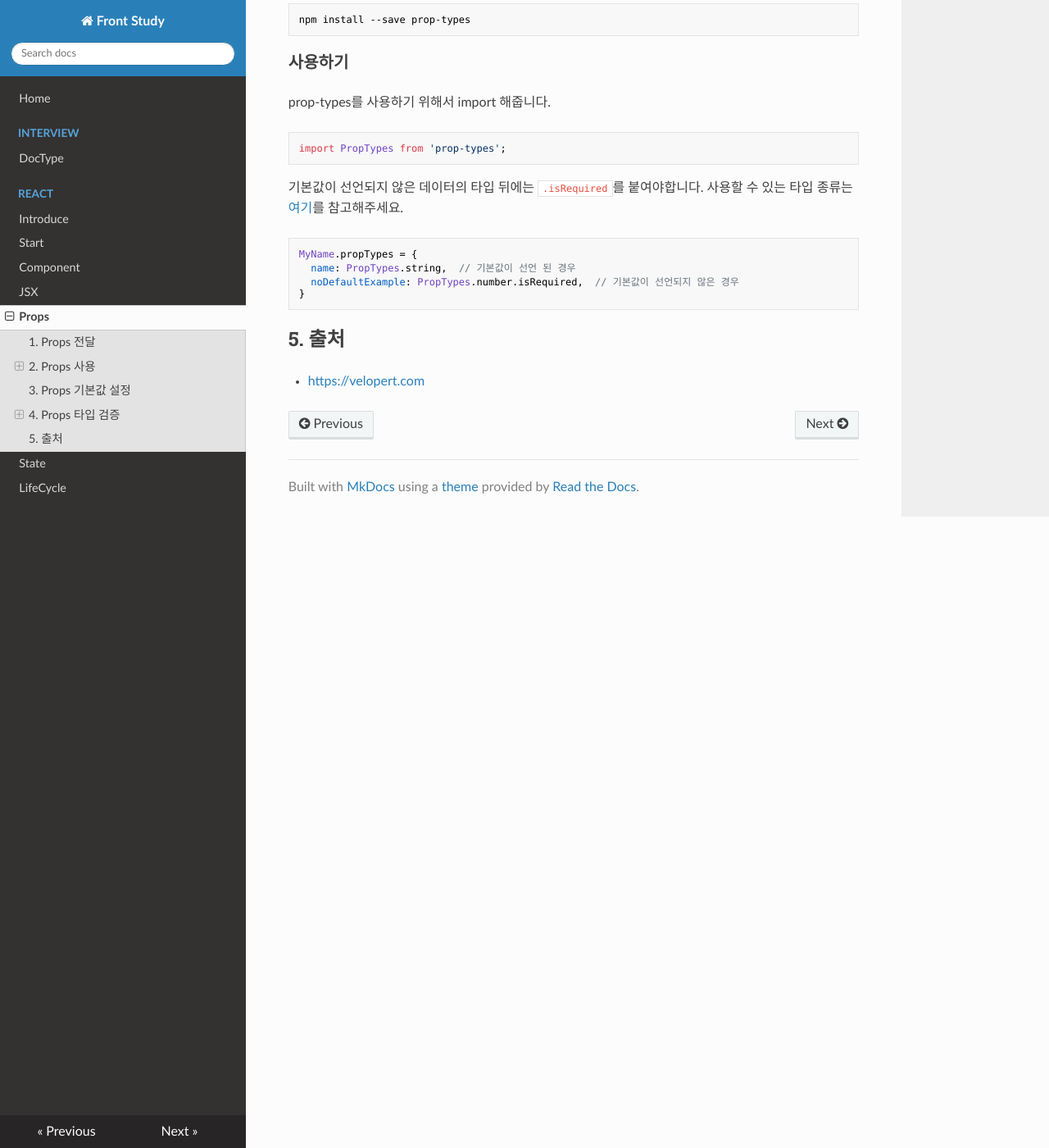
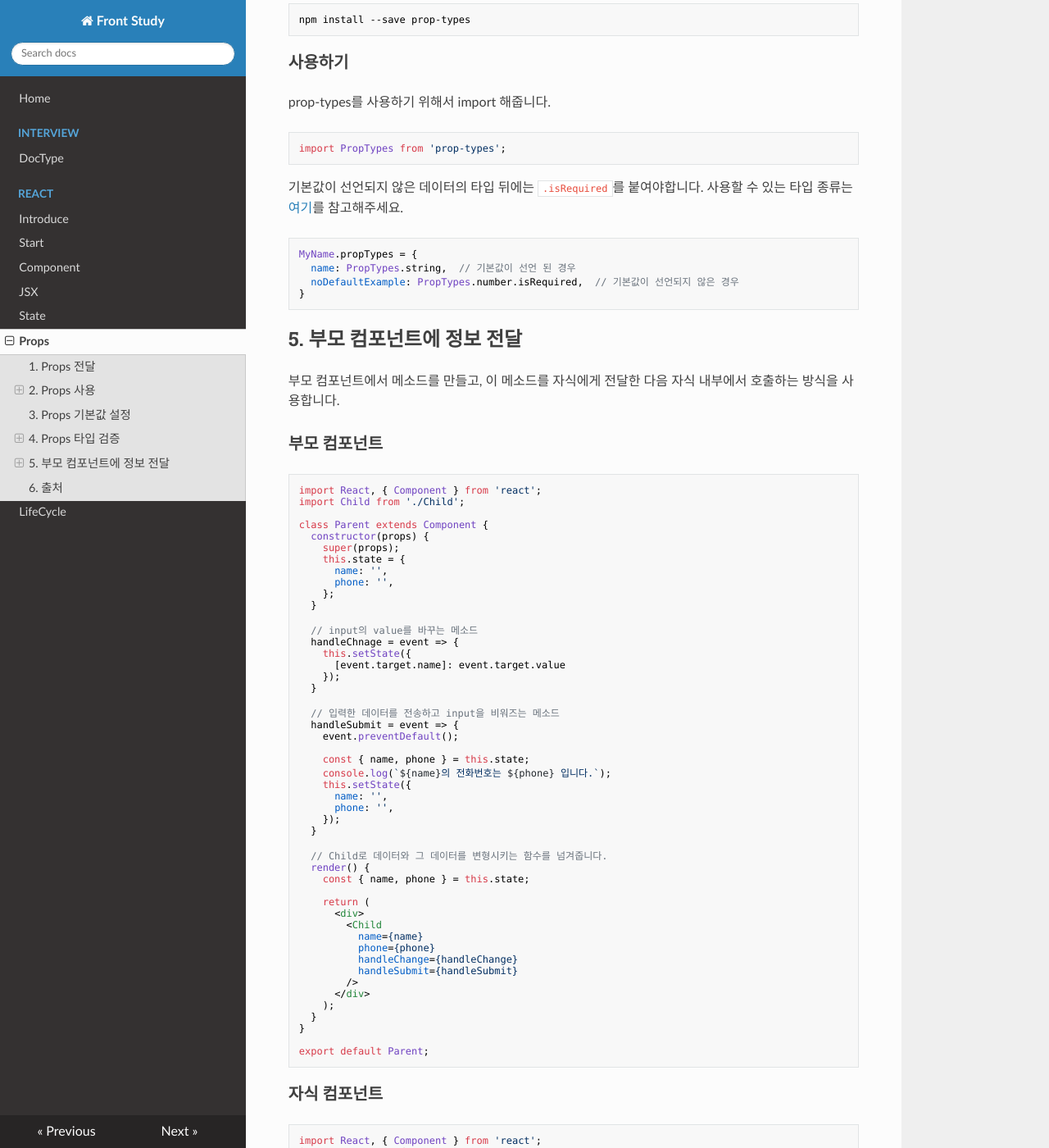
Before and after one commit to hangem422/study, an MkDocs documentation site: the page built from docs/react/props.md, in a window 1280 px wide and 1400 px high, scrolled down 1666 px. Shown: the whole window at 82% size. Built offline with MkDocs 1.6.1, drawn with Linux system fonts in a browser that asks for light colours; nearby versions of some CDN libraries; old or Windows-style settings are respelled for this version of MkDocs; some of the changed text lies outside the part shown.

Commit message:
Add a method of communicating information to a parent component in react/props.md.

````diff
--- a/docs/react/props.md
+++ b/docs/react/props.md
@@ -100,6 +100,102 @@ MyName.propTypes = {
 }
 ```
 
-## 5. 출처
+## 5. 부모 컴포넌트에 정보 전달
+
+부모 컴포넌트에서 메소드를 만들고, 이 메소드를 자식에게 전달한 다음 자식 내부에서 호출하는 방식을 사용합니다.
+
+### 부모 컴포넌트
+
+```JSX
+import React, { Component } from 'react';
+import Child from './Child';
+
+class Parent extends Component {
+  constructor(props) {
+    super(props);
+    this.state = {
+      name: '',
+      phone: '',
+    };
+  }
+
+  // input의 value를 바꾸는 메소드
+  handleChnage = event => {
+    this.setState({
+      [event.target.name]: event.target.value
+    });
+  }
+
+  // 입력한 데이터를 전송하고 input을 비워즈는 메소드
+  handleSubmit = event => {
+    event.preventDefault();
+
+    const { name, phone } = this.state;
+    console.log(`${name}의 전화번호는 ${phone} 입니다.`);
+    this.setState({
+      name: '',
+      phone: '',
+    });
+  }
+
+  // Child로 데이터와 그 데이터를 변형시키는 함수를 넘겨줍니다.
+  render() {
+    const { name, phone } = this.state;
+
+    return (
+      <div>
+        <Child
+          name={name}
+          phone={phone}
+          handleChange={handleChange}
+          handleSubmit={handleSubmit}
+        />
+      </div>
+    );
+  }
+}
+
+export default Parent;
+```
+
+### 자식 컴포넌트
+
+```JSX
+import React, { Component } from 'react';
+import PropTypes from 'prop-types';
+
+// 함수형 컴포넌트입니다.
+const Child = ({
+  name,
+  phone,
+  handleChange,
+  handleSubmit,
+}) => (
+  <form onSubmit={this.handleSubmit}>
+    <input
+      placeholder="name"
+      name="name"
+      value={name}
+      onChange={handleChange}
+    />
+    <input
+      placeholder="phone"
+      name="phone"
+      value={name}
+      onChange={handleChange}
+    />
+  </form>
+);
+
+// 부모로부터 전달받은 데이터 타입을 검증합니다.
+Child.propTypes = {
+  name: PropTypes.string.isRequired,
+  phone: PropTypes.string.isRequired,
+};
+
+export default Child;
+```
+
+## 6. 출처
 
 - [https://velopert.com](https://velopert.com/3629)
--- a/mkdocs.yml
+++ b/mkdocs.yml
@@ -10,6 +10,6 @@ pages:
       - "Start": "react/start.md"
       - "Component": "react/component.md"
       - "JSX": "react/jsx.md"
+      - "State": "react/state.md"
       - "Props": "react/props.md"
-      - "State": "react/state.md"
       - "LifeCycle": "react/lifecycle.md"
````
Also changed, not shown: docs/README.md (+1 -1 lines).
